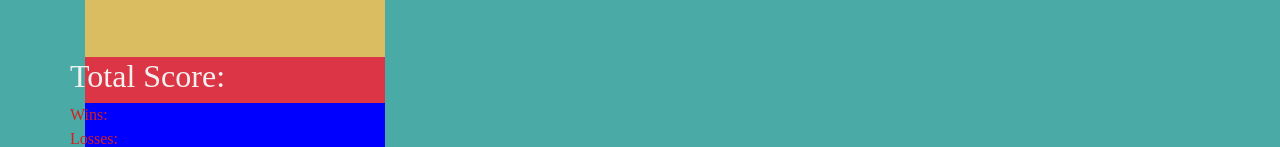
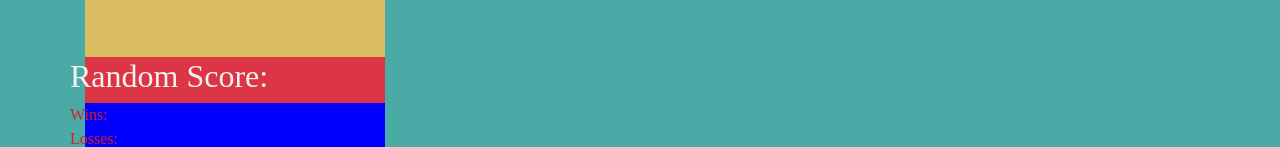
Before and after one commit to RickN123/unit-4-game, a plain HTML site: page index.html in a window 1280 px wide. Shown: the part 495-642 px from the top of the page. Drawn offline with nearby package versions, Linux system fonts and the light colour scheme; files whose address does not match are found by name.

Commit message:
new text

```diff
--- a/index.html
+++ b/index.html
@@ -52,7 +52,7 @@
                 <div class="column-md-3">
                     <div id="Total Score">
                         <div class="totalScore"></div>
-                        <h2>Total Score:</h2>
+                        <h2>Random Score:</h2>
                     </div>
                 </div>
             </div>
```
